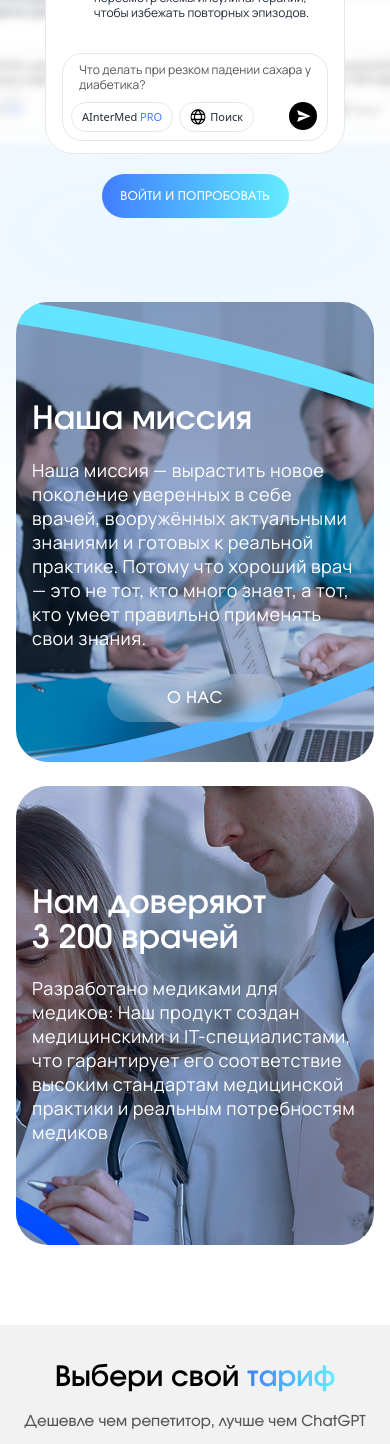
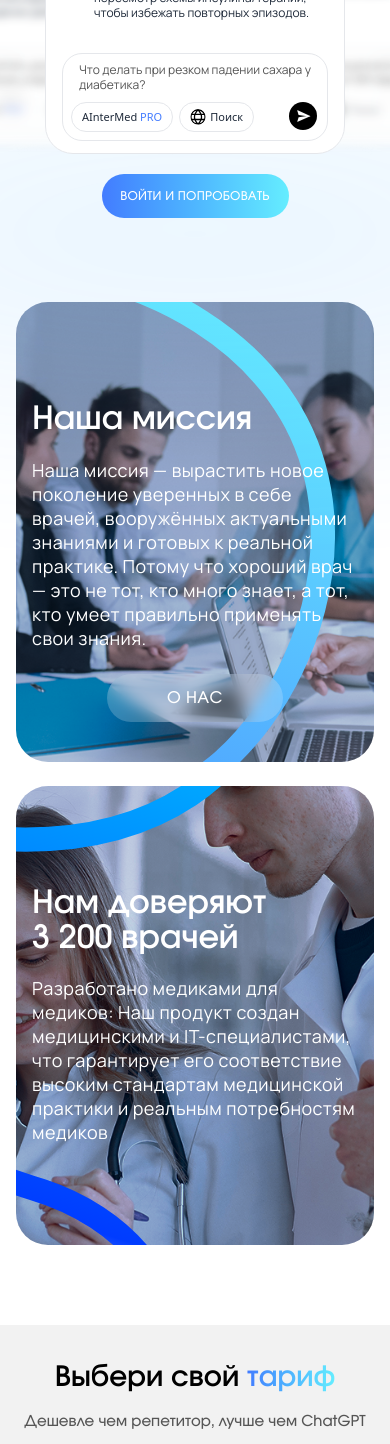
Before and after one commit to sunceet/AinterMed_Front, a Next.js app in the folder frontend/: page / in a window 390 px wide. Shown: the part 2377-3821 px from the top of the page. Built offline with nearby package versions, Linux system fonts and the light colour scheme.

Commit message:
vector for phone

```diff
--- a/frontend/src/components/Hero/AboutUsBlock.jsx
+++ b/frontend/src/components/Hero/AboutUsBlock.jsx
@@ -2,18 +2,18 @@
 
 import Link from "next/link";
 import Image from "next/image";
+
 const BLOCK_H =
-"min-h-[459px] sm:min-h-[360px] md:min-h-[400px] lg:min-h-[420px] xl:min-h-[440px]";
+  "min-h-[459px] sm:min-h-[360px] md:min-h-[400px] lg:min-h-[420px] xl:min-h-[440px]";
 const BLOCK_P =
   "px-4 py-10 sm:px-7 sm:py-12 md:px-9 md:py-14 lg:px-12 lg:py-16 xl:px-[72px] xl:py-[72px]";
 
 const AboutUsBlock = () => {
   return (
     <div className="mt-15 flex flex-col items-center gap-6 px-4 sm:px-6">
-      {/* первый блок */}
+      {/* Первый блок */}
       <div
-        className={`relative w-full max-w-[1255px] rounded-[32px] overflow-hidden
-                    ${BLOCK_P} ${BLOCK_H}`}
+        className={`relative w-full max-w-[1255px] rounded-[32px] overflow-hidden ${BLOCK_P} ${BLOCK_H}`}
       >
         <div className="absolute inset-0 -z-10">
           <Image
@@ -25,10 +25,16 @@ const AboutUsBlock = () => {
           />
         </div>
 
+        {/* Vector изображения */}
         <img
           src="/assets/svg/Vector1.svg"
           alt=""
-          className="absolute top-1/2 -translate-x-1/2 -translate-y-1/2 xl:left-170 lg:left-140 md:left-87 sm:left-100 h-[101%] w-auto object-cover object-center max-w-none pointer-events-none -z-[1]"
+          className="hidden sm:block absolute top-1/2  -translate-x-1/2 -translate-y-1/2 xl:left-170 lg:left-140 md:left-87 sm:left-100 h-[101%] w-auto object-cover object-center max-w-none pointer-events-none -z-[1]"
+        />
+        <img
+          src="/assets/svg/VectorPhone1.svg"
+          alt=""
+          className="block sm:hidden absolute top-1/2 left-[50%] -translate-x-[50%] -translate-y-1/2 h-[101%] w-auto object-cover object-center max-w-none pointer-events-none -z-[1]"
         />
 
         <div className="flex flex-col xl:flex-row items-center justify-between gap-8">
@@ -44,20 +50,19 @@ const AboutUsBlock = () => {
               умеет правильно применять свои знания.
             </p>
 
-            {/* Мобильная кнопка (только до xl) */}
+            {/* Кнопка на мобильных */}
             <div className="mt-6 xl:hidden flex justify-center sm:justify-start">
               <Link href="/about">
                 <button
-                className="inline-block px-15 py-3 backdrop-blur-sm bg-[#FFFFFF33] text-white
+                  className="inline-block px-15 py-3 backdrop-blur-sm bg-[#FFFFFF33] text-white
                   font-[Involve] font-normal tracking-wide rounded-full uppercase transition"
-                    >
-
+                >
                   О&nbsp;нас
                 </button>
               </Link>
             </div>
 
-            {/* Десктоп-кнопка (>1280px) */}
+            {/* Кнопка на десктопе */}
             <div className="mt-6 hidden xl:block">
               <Link href="/about">
                 <button
@@ -73,7 +78,7 @@ const AboutUsBlock = () => {
         </div>
       </div>
 
-      {/* второй блок */}
+      {/* Второй блок */}
       <div
         className={`relative w-full max-w-[1255px] rounded-[32px] overflow-hidden ${BLOCK_P} ${BLOCK_H}`}
       >
@@ -87,11 +92,18 @@ const AboutUsBlock = () => {
           />
         </div>
 
+        {/* Vector изображения */}
         <img
           src="/assets/svg/Vector2.svg"
           alt=""
-          className="absolute top-1/2 -translate-x-1/2 -translate-y-1/2 xl:left-170 lg:left-140 md:left-87 sm:left-100 h-[101%] w-auto object-cover object-center max-w-none pointer-events-none -z-[1]"
+          className="hidden sm:block absolute top-1/2 -translate-x-1/2 -translate-y-1/2 xl:left-170 lg:left-140 md:left-87 sm:left-100 h-[101%] w-auto object-cover object-center max-w-none pointer-events-none -z-[1]"
         />
+        <img
+          src="/assets/svg/VectorPhone2.svg"
+          alt=""
+          className="block sm:hidden absolute top-1/2 left-[36%] -translate-x-[50%] -translate-y-1/2 h-[101%] w-auto object-cover object-center max-w-none pointer-events-none -z-[1]"
+        />
+
 
         <div className="flex flex-col xl:flex-row-reverse items-center justify-between gap-8">
           <div className="text-center text-left xl:text-right max-w-[720px]">
@@ -99,15 +111,12 @@ const AboutUsBlock = () => {
               Нам доверяют 3&nbsp;200&nbsp;врачей
             </h2>
 
-            <p className="text-white font-[Manrope] font-normal text-left xl:text-right tracking-wide text-[18px] sm:text-[14px] md:text-[15px] lg:text-[16px] xl:text-[17px] leading-[24px] sm:leading-[20px] md:leading-[22px] lg:leading-[24px] xl:leading-[26px] mt-2">                 Разработано медиками для медиков: Наш продукт создан медицинскими
+            <p className="text-white font-[Manrope] font-normal text-left xl:text-right tracking-wide text-[18px] sm:text-[14px] md:text-[15px] lg:text-[16px] xl:text-[17px] leading-[24px] sm:leading-[20px] md:leading-[22px] lg:leading-[24px] xl:leading-[26px] mt-2">
+              Разработано медиками для медиков: Наш продукт создан медицинскими
               и IT-специалистами, что гарантирует его соответствие высоким
               стандартам медицинской практики и реальным потребностям медиков
             </p>
           </div>
-
-          {/* <div className="w-full xl:w-auto flex justify-center">
-            <div className="w-[300px] h-[150px]" />
-          </div> */}
         </div>
       </div>
     </div>
```
Also changed, not shown: frontend/public/assets/svg/VectorPhone1.svg (added), frontend/public/assets/svg/VectorPhone2.svg (added).
